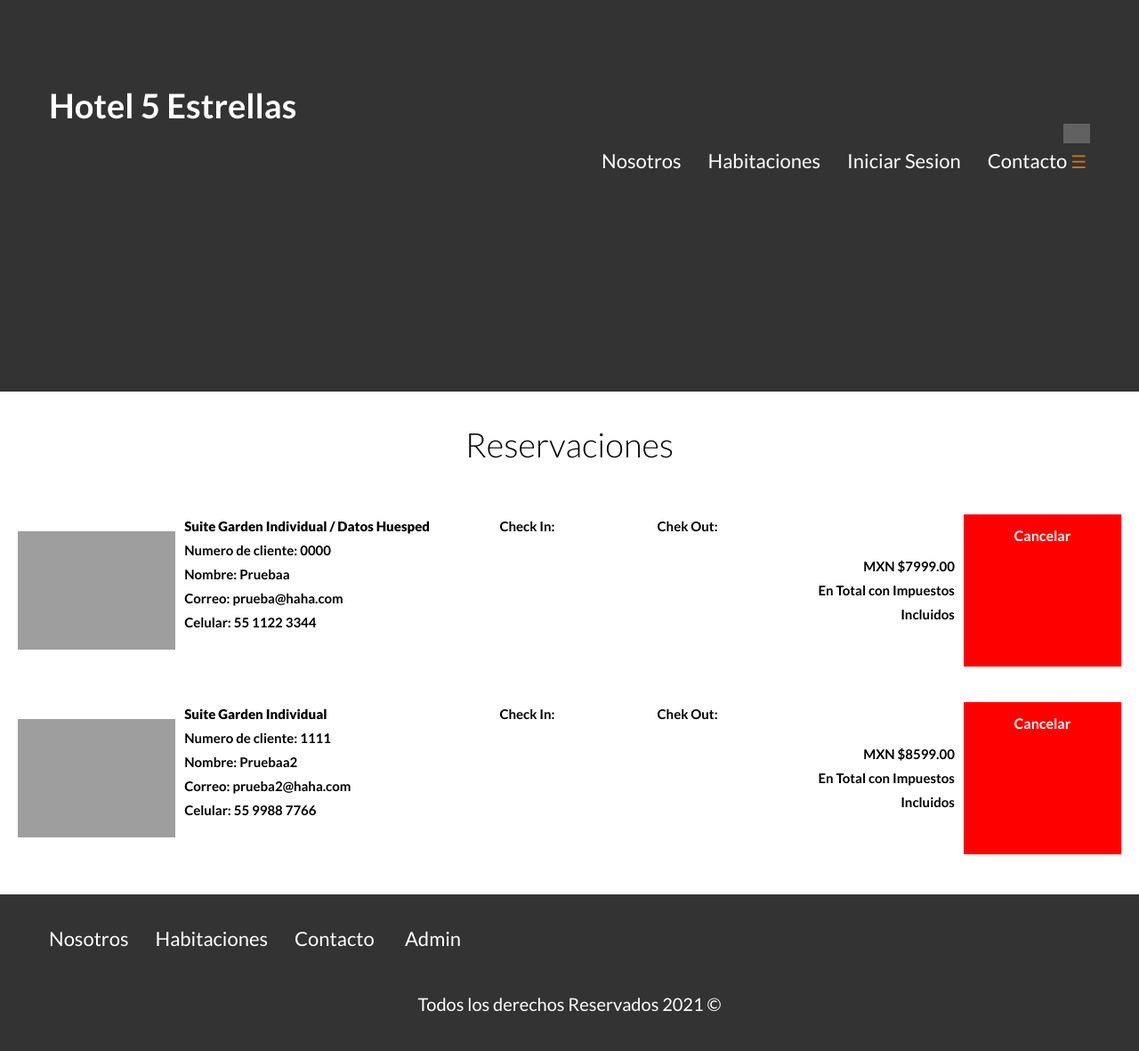
After one commit to GaboT0/Hotel, a PHP site: page /cancelarReservaUsuario.php in a window 1280 px wide. The commit adds this page. Shown: the whole page at 89% size. Run offline with PHP 8.4, Linux system fonts and the light colour scheme; grey boxes are pictures that could not be loaded.

Commit message:
cancelaReserva

```diff
--- a/build/css/app.css
+++ b/build/css/app.css
@@ -298,7 +298,6 @@ h4 {
     text-align: center;
     display: inline-block;
     border: none
-
 }
 
 .boton-verde:hover {
@@ -962,3 +961,20 @@ h6 {
 .bookrooms text{
     background-color: #333;
 }
+
+.gridroomscancelar {
+    display: grid;
+    grid-template-columns: 1fr 2fr 1fr 1fr 1fr 1fr;
+    padding:20px;
+}
+
+.boton-rojo {
+    background-color: red;
+    color: #fff;
+    font-weight: 700;
+    text-decoration: none;
+    padding: 1rem 3rem;
+    text-align: center;
+    display: inline-block;
+    border: none
+}
--- /dev/null
+++ b/cancelarReservaUsuario.php
@@ -0,0 +1,15 @@
+
+<?php
+include './includes/templates/header.php';
+include './includes/templates/cancelarooms.php';
+require './conexion.php';
+?>
+
+
+
+
+    <?php
+      include './includes/templates/footer.php';
+    ?>
+    </body>
+</html>
--- a/clientemenu.php
+++ b/clientemenu.php
@@ -38,7 +38,7 @@
                 <div class="contenido-anuncio">
                     <h3>Cancelar</h3>
 
-                    <a href=".php" class="boton-amarillo-block">
+                    <a href="cancelarReservaUsuario.php" class="boton-amarillo-block">
                         Cancelar
                     </a>
                 </div><!--.contenido-anuncio-->
--- /dev/null
+++ b/includes/templates/cancelarooms.php
@@ -0,0 +1,38 @@
+<section class="bookrooms">
+    <div class container flex_space>
+        <div class="text">
+            <h1> Reservaciones</h1>
+        </div>
+
+        <!--Habitacion Reserva-->
+        <form class="gridroomscancelar">
+            <img src="build/img/sgarden.webp" id="image" alt="Habitacion1" >
+            <h5> <b>Suite Garden Individual / Datos Huesped </b></br>
+                Numero de cliente: 0000</br>
+                Nombre: Pruebaa </br>
+                Correo: prueba@haha.com </br>
+                Celular: 55 1122 3344</h5>
+            <h5>Check In: </h5>
+            <h5>Chek Out: </h5>
+            <h6>MXN $7999.00 </br>
+                En Total con Impuestos Incluidos</h6>
+            <a href="reservaHabitacion2.php" class="boton-rojo" >Cancelar</a>
+        </form>
+
+        <!--Habitacion Reserva-->
+        <form class="gridroomscancelar">
+            <img src="build/img/oceanview.webp" id="image" alt="Habitacion2" >
+            <h5> <b>Suite Garden Individual </b></br>
+                Numero de cliente: 1111</br>
+                Nombre: Pruebaa2 </br>
+                Correo: prueba2@haha.com </br>
+                Celular: 55 9988 7766</h5>
+            <h5>Check In: </h5>
+            <h5>Chek Out: </h5>
+            <h6>MXN $8599.00 </br>
+                    En Total con Impuestos Incluidos</h6>
+            <a href="reservaHabitacion2.php" class="boton-rojo" >Cancelar</a>
+        </form>
+
+    </div>
+</section>
```
